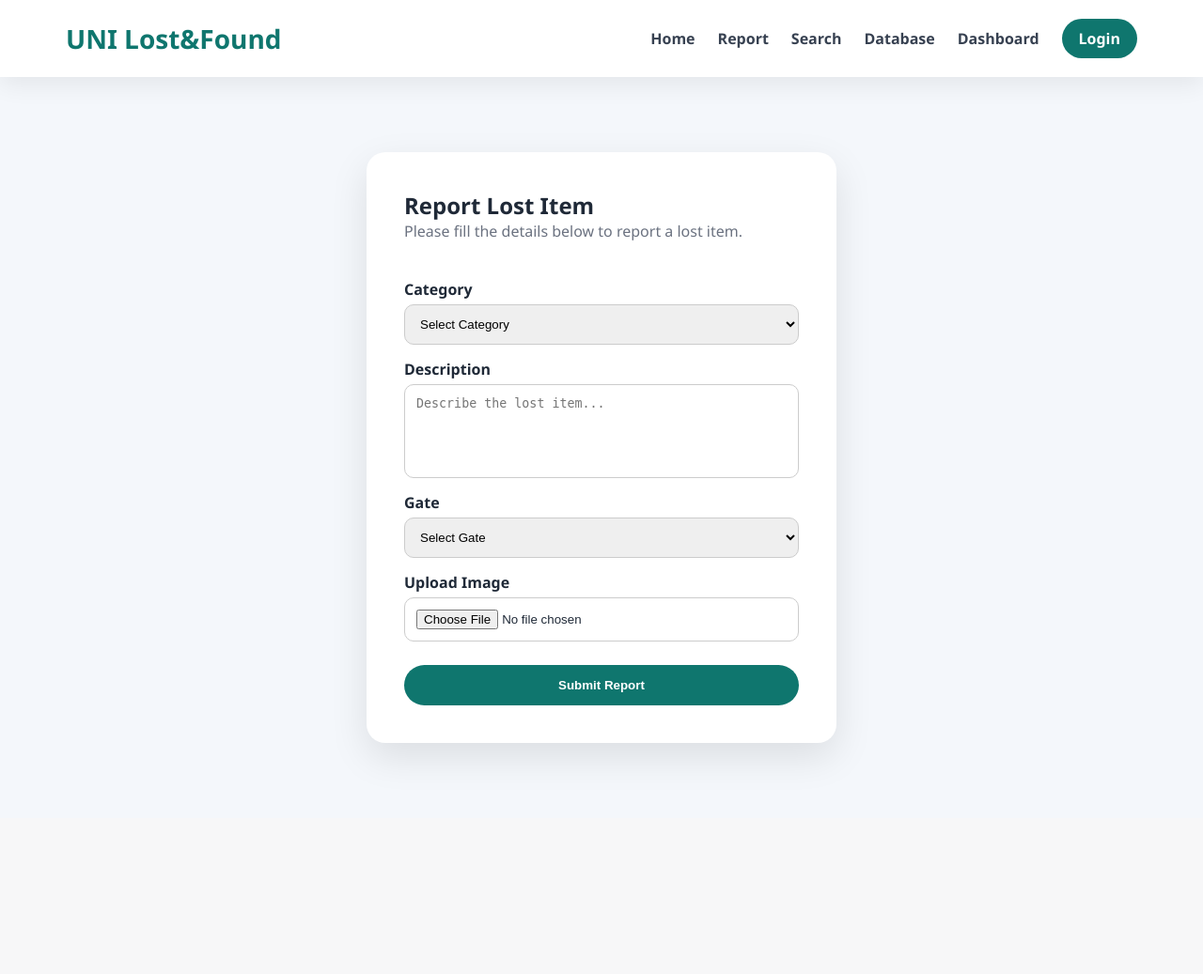
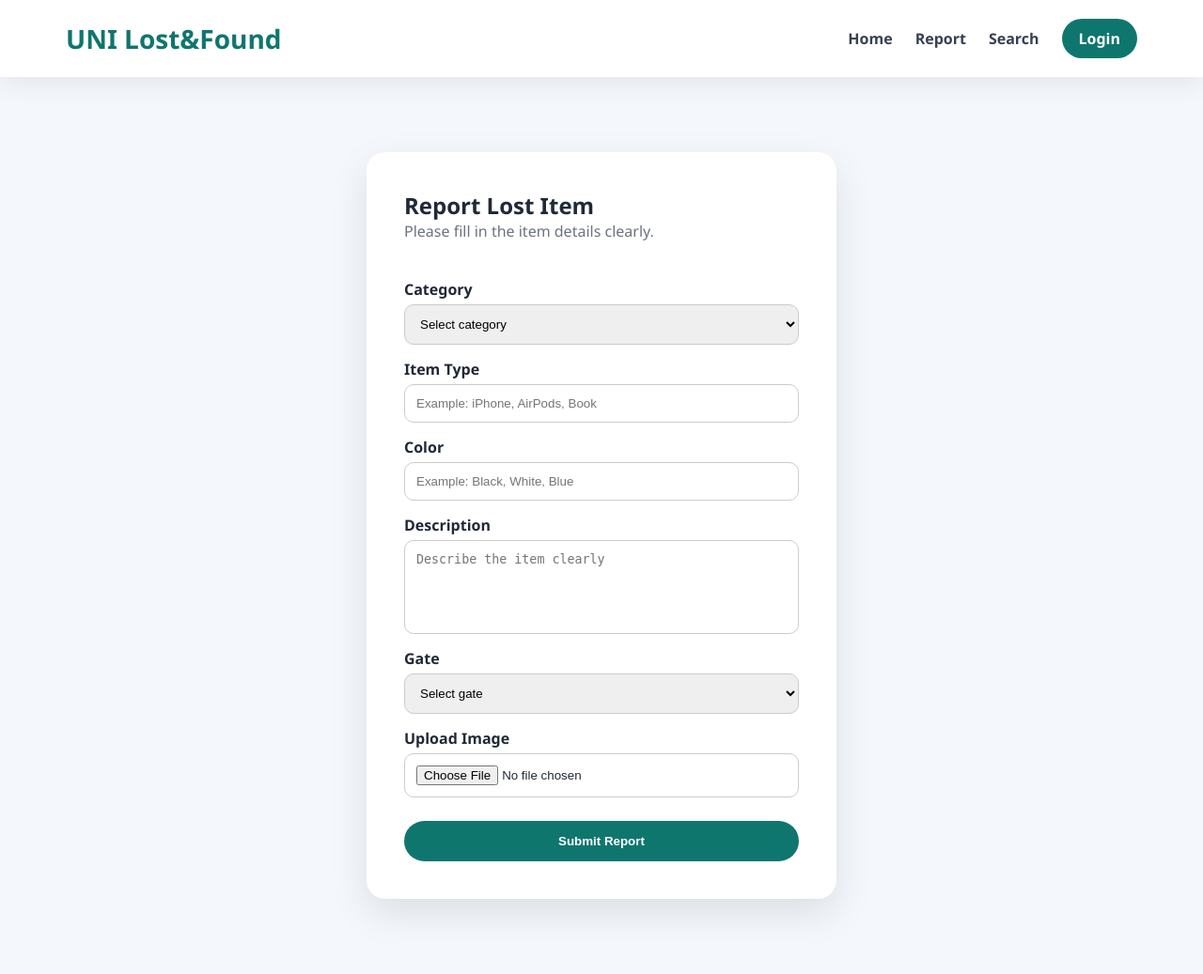
Before and after one commit to ryhafdhlwi-dot/UNI_Lost_Found, a Flask app: page /report in a window 1280 px wide. Shown: the whole page at 94% size. Before the commit the page ends 812 px from the top, so only its background shows below. Run offline with Flask 3, Linux system fonts and the light colour scheme.

Commit message:
Update UNI Lost & Found project files

```diff
--- a/app.py
+++ b/app.py
@@ -1,6 +1,6 @@
 from flask import Flask, render_template, request, redirect, session
+from werkzeug.utils import secure_filename
 import os
-from werkzeug.utils import secure_filename
 
 from database import (
     create_table,
@@ -8,14 +8,17 @@ from database import (
     get_all_reports,
     search_reports,
     count_all_reports,
-    count_by_category
+    count_by_category,
+    delete_report
 )
 
 app = Flask(__name__)
-app.secret_key = "uni_lost_found_secret_key"
+app.secret_key = os.environ["FLASK_SECRET_KEY"]
 
 UPLOAD_FOLDER = "static/uploads"
 app.config["UPLOAD_FOLDER"] = UPLOAD_FOLDER
+
+os.makedirs(UPLOAD_FOLDER, exist_ok=True)
 
 create_table()
 
@@ -29,19 +32,19 @@ def home():
 def report():
     if request.method == "POST":
         category = request.form["category"]
+        item_type = request.form["item_type"]
+        color = request.form["color"]
         description = request.form["description"]
         gate = request.form["gate"]
         image = request.files["image"]
-
-        os.makedirs(app.config["UPLOAD_FOLDER"], exist_ok=True)
 
         image_name = secure_filename(image.filename)
         image_path = os.path.join(app.config["UPLOAD_FOLDER"], image_name)
         image.save(image_path)
 
-        add_report(category, description, gate, image_name)
+        add_report(category, item_type, color, description, gate, image_name)
 
-        return redirect("/database")
+        return redirect("/search")
 
     return render_template("report.html")
 
@@ -90,6 +93,15 @@ def dashboard():
     )
 
 
+@app.route("/delete/<int:report_id>")
+def delete(report_id):
+    if "admin" not in session:
+        return redirect("/login")
+
+    delete_report(report_id)
+    return redirect("/database")
+
+
 @app.route("/login", methods=["GET", "POST"])
 def login():
     error = ""
@@ -98,7 +110,7 @@ def login():
         username = request.form["username"]
         password = request.form["password"]
 
-        if username == "admin" and password == "1234":
+        if username == os.environ.get("ADMIN_USERNAME") and password == os.environ.get("ADMIN_PASSWORD") and username and password:
             session["admin"] = username
             return redirect("/dashboard")
         else:
@@ -114,4 +126,4 @@ def logout():
 
 
 if __name__ == "__main__":
-    app.run(debug=True)
+    app.run(debug=False)
--- a/database.py
+++ b/database.py
@@ -15,6 +15,8 @@ def create_table():
         CREATE TABLE IF NOT EXISTS reports (
             id INTEGER PRIMARY KEY AUTOINCREMENT,
             category TEXT NOT NULL,
+            item_type TEXT NOT NULL,
+            color TEXT NOT NULL,
             description TEXT NOT NULL,
             gate TEXT NOT NULL,
             image TEXT NOT NULL
@@ -25,14 +27,14 @@ def create_table():
     conn.close()
 
 
-def add_report(category, description, gate, image):
+def add_report(category, item_type, color, description, gate, image):
     conn = get_connection()
     cursor = conn.cursor()
 
     cursor.execute("""
-        INSERT INTO reports (category, description, gate, image)
-        VALUES (?, ?, ?, ?)
-    """, (category, description, gate, image))
+        INSERT INTO reports (category, item_type, color, description, gate, image)
+        VALUES (?, ?, ?, ?, ?, ?)
+    """, (category, item_type, color, description, gate, image))
 
     conn.commit()
     conn.close()
@@ -53,16 +55,19 @@ def search_reports(keyword):
     conn = get_connection()
     cursor = conn.cursor()
 
+    like_keyword = "%" + keyword + "%"
+
     cursor.execute("""
         SELECT * FROM reports
         WHERE category LIKE ?
+        OR item_type LIKE ?
+        OR color LIKE ?
         OR description LIKE ?
         OR gate LIKE ?
         ORDER BY id DESC
-    """, ('%' + keyword + '%', '%' + keyword + '%', '%' + keyword + '%'))
+    """, (like_keyword, like_keyword, like_keyword, like_keyword, like_keyword))
 
     results = cursor.fetchall()
-
     conn.close()
     return results
 
@@ -87,3 +92,13 @@ def count_by_category(category):
 
     conn.close()
     return count
+
+
+def delete_report(report_id):
+    conn = get_connection()
+    cursor = conn.cursor()
+
+    cursor.execute("DELETE FROM reports WHERE id = ?", (report_id,))
+
+    conn.commit()
+    conn.close()
--- a/templates/home.html
+++ b/templates/home.html
@@ -1,7 +1,6 @@
 <!DOCTYPE html>
 <html lang="en">
 <head>
-
 
 <!-- Google tag (gtag.js) -->
 <script async src="https://www.googletagmanager.com/gtag/js?id=G-REFD37XTH0"></script>
--- a/templates/report.html
+++ b/templates/report.html
@@ -1,83 +1,123 @@
 <!DOCTYPE html>
 <html lang="en">
 <head>
-
-
-<!-- Google tag (gtag.js) -->
-<script async src="https://www.googletagmanager.com/gtag/js?id=G-REFD37XTH0"></script>
-<script>
-  window.dataLayer = window.dataLayer || [];
-  function gtag(){dataLayer.push(arguments);}
-  gtag('js', new Date());
-
-  gtag('config', 'G-REFD37XTH0');
-</script>
-
     <meta charset="UTF-8">
     <meta name="viewport" content="width=device-width, initial-scale=1.0">
-    <title>Report Lost Item</title>
+    <title>Report Item</title>
+
     <link rel="stylesheet" href="{{ url_for('static', filename='style.css') }}">
 </head>
 
 <body>
 
 <nav class="navbar">
-    <div class="logo">UNI Lost&Found</div>
+
+    <div class="logo">
+        UNI Lost&Found
+    </div>
 
     <div class="nav-links">
         <a href="/">Home</a>
         <a href="/report">Report</a>
         <a href="/search">Search</a>
-        <a href="/database">Database</a>
-        <a href="/dashboard">Dashboard</a>
 
-        {% if session.get('admin') %}
+        {% if "admin" in session %}
+            <a href="/database">Database</a>
+            <a href="/dashboard">Dashboard</a>
             <a href="/logout" class="login-btn">Logout</a>
         {% else %}
             <a href="/login" class="login-btn">Login</a>
         {% endif %}
     </div>
+
 </nav>
 
+
 <section class="form-section">
+
     <div class="form-container">
-        <h2>Report Lost Item</h2>
-        <p>Please fill the details below to report a lost item.</p>
 
-        <form id="reportForm" method="POST" action="/report" enctype="multipart/form-data">
+        <h1>Report Lost Item</h1>
+
+        <p>
+            Please fill in the item details clearly.
+        </p>
+
+        <form method="POST" enctype="multipart/form-data">
 
             <label>Category</label>
-            <select id="category" name="category">
-                <option value="">Select Category</option>
+
+            <select name="category" required>
+
+                <option value="">Select category</option>
+
                 <option value="Electronics">Electronics</option>
                 <option value="Cards">Cards</option>
                 <option value="Books">Books</option>
                 <option value="Personal">Personal</option>
                 <option value="Other">Other</option>
+
             </select>
 
+
+            <label>Item Type</label>
+
+            <input
+            type="text"
+            name="item_type"
+            placeholder="Example: iPhone, AirPods, Book"
+            required>
+
+
+            <label>Color</label>
+
+            <input
+            type="text"
+            name="color"
+            placeholder="Example: Black, White, Blue"
+            required>
+
+
             <label>Description</label>
-            <textarea id="description" name="description" placeholder="Describe the lost item..."></textarea>
+
+            <textarea
+            name="description"
+            placeholder="Describe the item clearly"
+            required></textarea>
+
 
             <label>Gate</label>
-            <select id="gate" name="gate">
-                <option value="">Select Gate</option>
+
+            <select name="gate" required>
+
+                <option value="">Select gate</option>
+
                 <option value="Gate 1">Gate 1</option>
                 <option value="Gate 2">Gate 2</option>
                 <option value="Gate 3">Gate 3</option>
                 <option value="Gate 4">Gate 4</option>
+
             </select>
 
+
             <label>Upload Image</label>
-            <input type="file" id="image" name="image">
 
-            <button type="submit">Submit Report</button>
+            <input
+            type="file"
+            name="image"
+            accept="image/*"
+            required>
+
+
+            <button type="submit">
+                Submit Report
+            </button>
 
         </form>
+
     </div>
+
 </section>
-
-<script src="{{ url_for('static', filename='script.js') }}"></script>
 
 </body>
 </html>
```
Also changed, not shown: templates/database.html (+12 -15 lines), templates/search.html (+76 -33 lines), requirements.txt (line endings or trailing spaces), static/script.js (line endings or trailing spaces), static/style.css (line endings or trailing spaces), templates/dashboard.html (line endings or trailing spaces), templates/login.html (line endings or trailing spaces).
